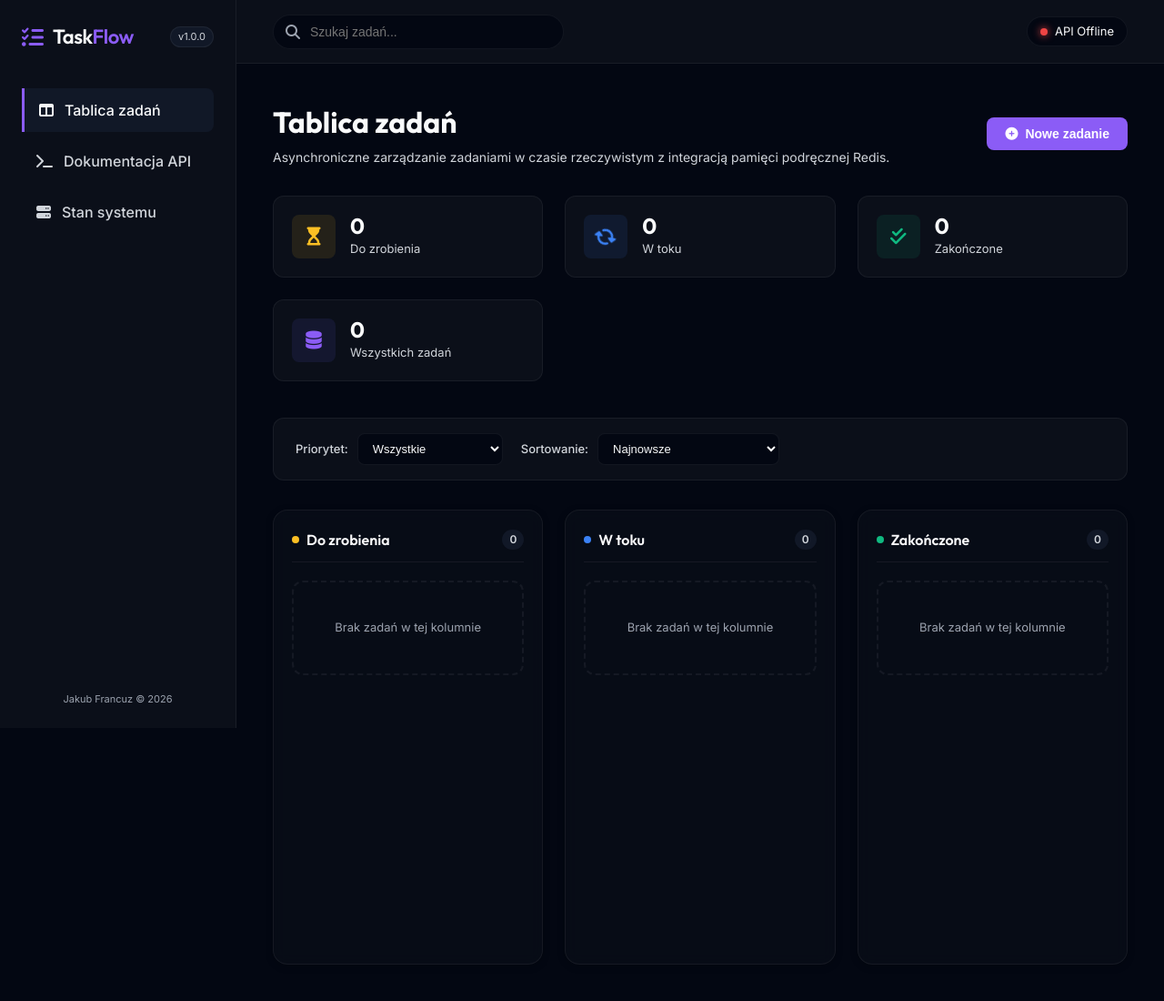
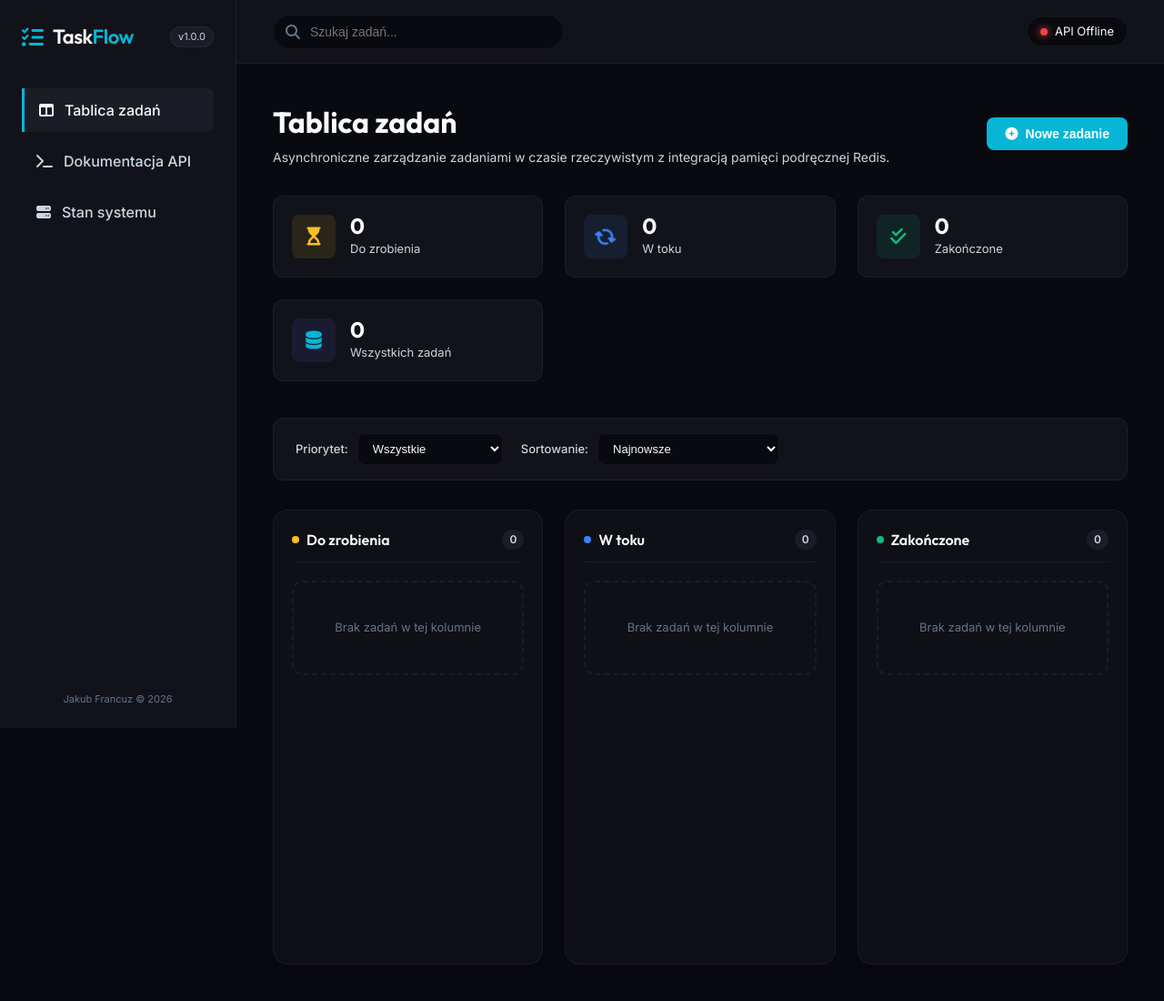
Before and after one commit to jfzs7/taskflow, a FastAPI app: page / in a window 1280 px wide. Shown: the whole page at 91% size. Run offline with FastAPI, Linux system fonts and the light colour scheme; data that the repository does not hold is empty.

Commit message:
style: dostrojenie ciemnego motywu tła i akcentu na neutralny grafit i cyjan

```diff
--- a/src/api/static/css/style.css
+++ b/src/api/static/css/style.css
@@ -6,20 +6,20 @@
 
 /* --- Zmienne projektowe (Design Tokens) --- */
 :root {
-    --bg-primary: #030712;
-    --bg-secondary: #0b0f19;
-    --bg-tertiary: #111827;
-    --bg-glass: rgba(11, 15, 25, 0.7);
+    --bg-primary: #090a0f;
+    --bg-secondary: #12131a;
+    --bg-tertiary: #1b1d26;
+    --bg-glass: rgba(18, 19, 26, 0.7);
 
-    --border-color: rgba(255, 255, 255, 0.06);
-    --border-hover: rgba(255, 255, 255, 0.12);
+    --border-color: rgba(255, 255, 255, 0.05);
+    --border-hover: rgba(255, 255, 255, 0.1);
 
-    --text-primary: #f9fafb;
-    --text-secondary: #d1d5db;
-    --text-muted: #9ca3af;
+    --text-primary: #f8fafc;
+    --text-secondary: #cbd5e1;
+    --text-muted: #64748b;
 
-    --accent-primary: #8b5cf6; /* Violet */
-    --accent-hover: #7c3aed;
+    --accent-primary: #06b6d4; /* Cyan */
+    --accent-hover: #0891b2;
 
     --color-todo: #fbbf24;       /* Amber */
     --color-progress: #3b82f6;   /* Blue */
```
